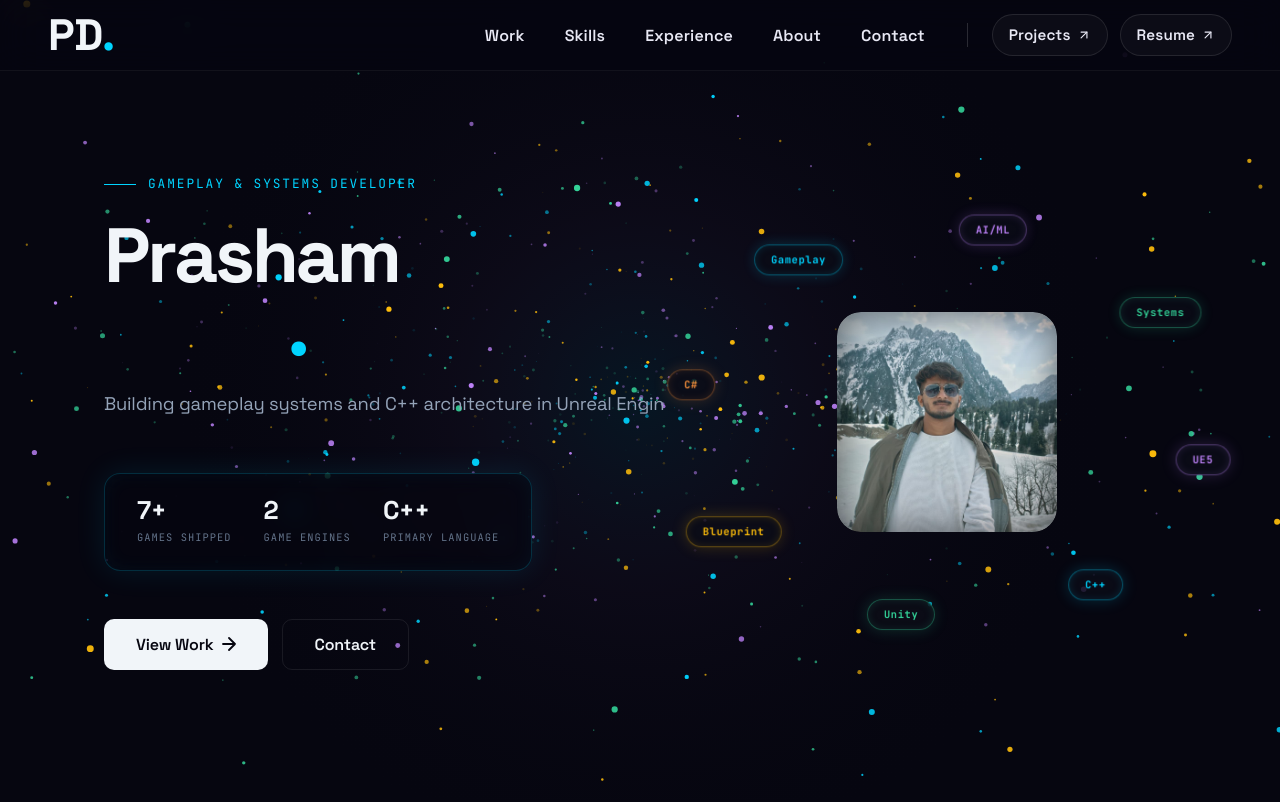
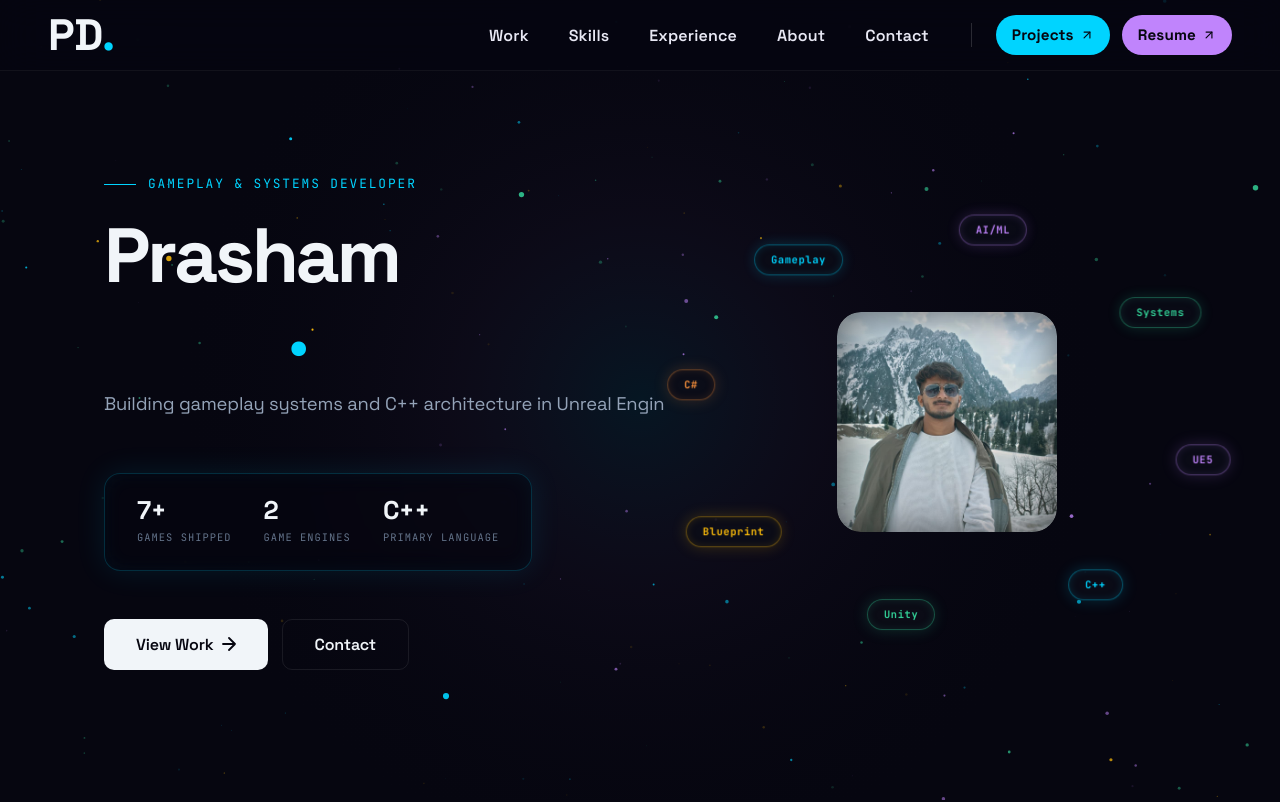
Before and after one commit to Prasham-Desai/Portfolio, a React (Create React App) app: page / in a window 1280 px wide. Shown: the top 802 px of the page. Built offline with nearby package versions, Linux system fonts and the light colour scheme.

Commit message:
Contact form and hero update

```diff
--- a/src/components/Contact.jsx
+++ b/src/components/Contact.jsx
@@ -14,7 +14,6 @@ import emailjs from '@emailjs/browser';
 // ── EmailJS config — replace with your actual credentials ──
 const EMAILJS_SERVICE_ID = 'service_yiloj2l';
 const EMAILJS_INTERNAL_TEMPLATE_ID = 'template_p7d29ke';
-const EMAILJS_REPLY_TEMPLATE_ID = 'template_eh3ryid';
 const EMAILJS_PUBLIC_KEY = 'B8cSW7XNCqrznUZxc';
 
 const OPPORTUNITY_OPTIONS = [
@@ -311,18 +310,10 @@ const Contact = () => {
         message: form.message,
       };
 
-      // 1. Send internal notification email to Prasham
+      // 1. Send internal notification email to Prasham (which triggers auto-reply via EmailJS dashboard)
       await emailjs.send(
         EMAILJS_SERVICE_ID,
         EMAILJS_INTERNAL_TEMPLATE_ID,
-        templateParams,
-        EMAILJS_PUBLIC_KEY,
-      );
-
-      // 2. Send auto-reply to the user
-      await emailjs.send(
-        EMAILJS_SERVICE_ID,
-        EMAILJS_REPLY_TEMPLATE_ID,
         templateParams,
         EMAILJS_PUBLIC_KEY,
       );
--- a/src/components/Navbar.jsx
+++ b/src/components/Navbar.jsx
@@ -240,19 +240,19 @@ const Navbar = () => {
               {(isHome || isCaseStudy || isProjectsPage) && (
                 <Link to="/projects" style={{ textDecoration: 'none' }}>
                   <motion.div
-                    whileHover={{ scale: 1.04, backgroundColor: 'rgba(0,212,255,0.15)' }}
+                    whileHover={{ scale: 1.04, boxShadow: '0 0 15px rgba(0,212,255,0.4)' }}
                     style={{
                       fontFamily: "'Space Grotesk', sans-serif",
                       fontSize: '0.95rem',
-                      fontWeight: 600,
+                      fontWeight: 700,
                       padding: '8px 16px',
                       borderRadius: 9999,
                       letterSpacing: '0.01em',
                       whiteSpace: 'nowrap',
-                      color: isProjectsPage ? '#00d4ff' : '#e8e8f4',
+                      color: '#060610',
                       cursor: 'pointer',
-                      background: isProjectsPage ? 'rgba(0,212,255,0.1)' : 'rgba(255,255,255,0.03)',
-                      border: isProjectsPage ? '1px solid rgba(0,212,255,0.3)' : '1px solid rgba(255,255,255,0.1)',
+                      background: '#00d4ff',
+                      border: 'none',
                       display: 'flex',
                       alignItems: 'center',
                       gap: 6
@@ -270,19 +270,19 @@ const Navbar = () => {
               {/* Resume link */}
               <Link to="/resume" style={{ textDecoration: 'none' }}>
                 <motion.div
-                  whileHover={{ scale: 1.04, backgroundColor: 'rgba(52,211,153,0.15)' }}
+                  whileHover={{ scale: 1.04, boxShadow: '0 0 15px rgba(192,132,252,0.4)' }}
                   style={{
                     fontFamily: "'Space Grotesk', sans-serif",
                     fontSize: '0.95rem',
-                    fontWeight: 600,
+                    fontWeight: 700,
                     padding: '8px 16px',
                     borderRadius: 9999,
                     letterSpacing: '0.01em',
                     whiteSpace: 'nowrap',
-                    color: isResumePage ? '#34d399' : '#e8e8f4',
+                    color: '#060610',
                     cursor: 'pointer',
-                    background: isResumePage ? 'rgba(52,211,153,0.1)' : 'rgba(255,255,255,0.03)',
-                    border: isResumePage ? '1px solid rgba(52,211,153,0.3)' : '1px solid rgba(255,255,255,0.1)',
+                    background: '#c084fc', // Vibrant purple
+                    border: 'none',
                     display: 'flex',
                     alignItems: 'center',
                     gap: 6
@@ -404,10 +404,10 @@ const Navbar = () => {
                 style={{
                   fontFamily: "'Space Grotesk', sans-serif",
                   fontSize: '1.2rem',
-                  fontWeight: 600,
-                  color: isProjectsPage ? '#00d4ff' : '#f1f5f9',
-                  background: isProjectsPage ? 'rgba(0,212,255,0.1)' : 'rgba(255,255,255,0.03)',
-                  border: isProjectsPage ? '1px solid rgba(0,212,255,0.3)' : '1px solid rgba(255,255,255,0.1)',
+                  fontWeight: 700,
+                  color: '#060610',
+                  background: '#00d4ff',
+                  border: 'none',
                   borderRadius: 9999,
                   padding: '12px 32px',
                   display: 'flex',
@@ -436,10 +436,10 @@ const Navbar = () => {
                 style={{
                   fontFamily: "'Space Grotesk', sans-serif",
                   fontSize: '1.2rem',
-                  fontWeight: 600,
-                  color: isResumePage ? '#34d399' : '#f1f5f9',
-                  background: isResumePage ? 'rgba(52,211,153,0.1)' : 'rgba(255,255,255,0.03)',
-                  border: isResumePage ? '1px solid rgba(52,211,153,0.3)' : '1px solid rgba(255,255,255,0.1)',
+                  fontWeight: 700,
+                  color: '#060610',
+                  background: '#c084fc',
+                  border: 'none',
                   borderRadius: 9999,
                   padding: '12px 32px',
                   display: 'flex',
--- a/src/components/ParticleGalaxy.jsx
+++ b/src/components/ParticleGalaxy.jsx
@@ -35,7 +35,9 @@ export default function ParticleGalaxy() {
 
     // Initialize particles
     for (let i = 0; i < PARTICLE_COUNT; i++) {
-      const radius = Math.random() * Math.min(width, height) * 0.9;
+      // Spread particles much further out to avoid central clustering and fill edges
+      const maxRadius = Math.max(width, height) * 1.5;
+      const radius = Math.sqrt(Math.random()) * maxRadius + 50;
       const angle = Math.random() * Math.PI * 2;
       const speed = (Math.random() * 0.003 + 0.0005) * (Math.random() > 0.5 ? 1 : -1);
       const color = COLORS[Math.floor(Math.random() * COLORS.length)];
@@ -54,11 +56,21 @@ export default function ParticleGalaxy() {
     window.addEventListener('mousemove', onMouseMove);
 
     const animate = () => {
-      // Smoothly track mouse with a heavy delay for elegance
+      // Parallax tracking: Galaxy center only shifts slightly instead of following mouse to edges
+      const centerX = width / 2;
+      const centerY = height / 2;
+      let offsetX = 0;
+      let offsetY = 0;
+
       if (mouseX !== 0) {
-        targetX += (mouseX - targetX) * 0.02;
-        targetY += (mouseY - targetY) * 0.02;
+        const percentX = (mouseX / width) * 2 - 1;
+        const percentY = (mouseY / height) * 2 - 1;
+        offsetX = percentX * 200; // max shift 200px
+        offsetY = percentY * 150; // max shift 150px
       }
+
+      targetX += ((centerX + offsetX) - targetX) * 0.05;
+      targetY += ((centerY + offsetY) - targetY) * 0.05;
 
       ctx.fillStyle = '#060610';
       ctx.fillRect(0, 0, width, height);
```
